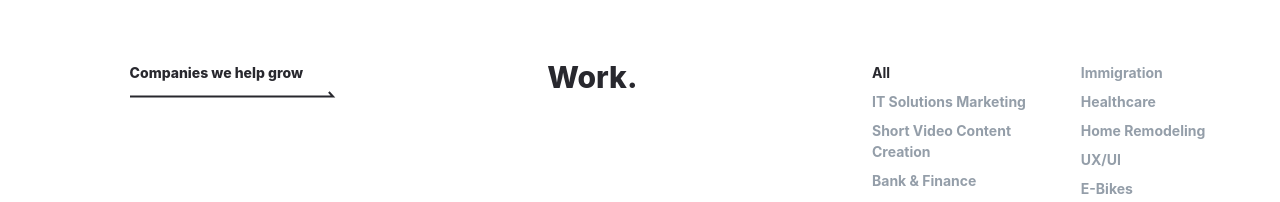
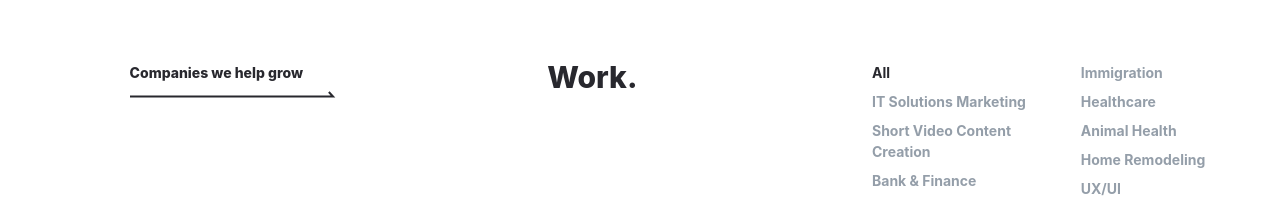
Before and after one commit to rahulweb017-ship-it/smm, a React (Vite) app: page / in a window 1280 px wide. Shown: the part 902-1104 px from the top of the page. Built offline with nearby package versions, Linux system fonts and the light colour scheme; a web font is replaced by a local one.

Commit message:
Update Arvind Herbal Labs category tag to Animal Health

```diff
--- a/src/components/WorkSection.tsx
+++ b/src/components/WorkSection.tsx
@@ -149,7 +149,7 @@ export function WorkSection() {
   const [isArvindStudyOpen, setIsArvindStudyOpen] = useState(false)
 
   const filterList1 = ['All', 'IT Solutions Marketing', 'Short Video Content Creation', 'Bank & Finance', 'Blockchain', 'Education', 'E-Commerce', 'Food & Drinks']
-  const filterList2 = ['Immigration', 'Healthcare', 'Home Remodeling', 'UX/UI', 'E-Bikes', 'Logistics', 'Roofing Services', 'Jewellery', 'Industry']
+  const filterList2 = ['Immigration', 'Healthcare', 'Animal Health', 'Home Remodeling', 'UX/UI', 'E-Bikes', 'Logistics', 'Roofing Services', 'Jewellery', 'Industry']
 
   const visibleProjects = useMemo(
     () => (active === 'All' ? projects : projects.filter((project) => project.category === active)),
--- a/src/data/siteData.ts
+++ b/src/data/siteData.ts
@@ -58,7 +58,7 @@ export const projects: Project[] = [
   { title: 'Emmbros Autocomp', category: 'Industry', image: '/emmbros/hero image.png?v=2', video: '/emmbros/hero video.mp4' },
   { title: 'Get Set Go Digital', category: 'IT Solutions Marketing', image: '/getsetgo/hero image .png?v=2', video: '/getsetgo/hero video .mp4' },
   { title: 'Roofing Bucks County', category: 'Roofing Services', image: '/roofing/hero image.png?v=2', video: '/roofing/hero video.mp4' },
-  { title: 'Arvind Herbal Labs', category: 'Healthcare', image: '/arvind/hero image.webp' },
+  { title: 'Arvind Herbal Labs', category: 'Animal Health', image: '/arvind/hero image.webp' },
   { title: 'Resolute', category: 'Software', image: 'https://cdn.sanity.io/images/y63jgrcb/production/17f7c3a240de7f47698952ce2c9ed3df48817a41-2400x1802.jpg?w=750&auto=format' },
   { title: 'Daml', category: 'Bank & Finance', image: 'https://cdn.sanity.io/images/y63jgrcb/production/3b405cf3349ed85abe4537e4846845303eb61cca-2400x1802.jpg?w=750&auto=format' },
   { title: '56K Cloud', category: 'Software', image: 'https://cdn.sanity.io/images/y63jgrcb/production/e5b92be564115b738f8956f40bc8c1b0551587f9-2000x1500.jpg?w=750&auto=format' },
```
